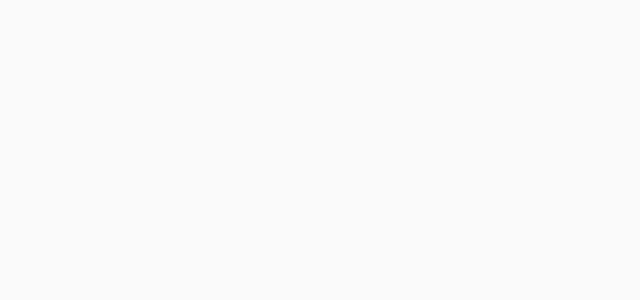
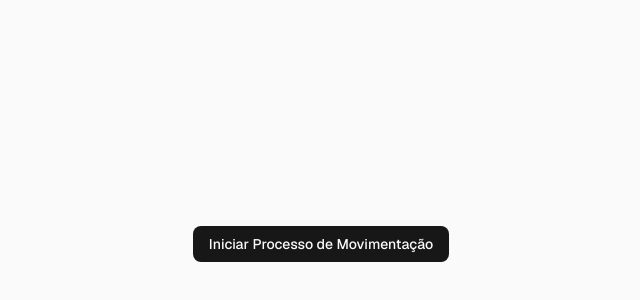
Before and after one commit to krlosrosa/movimentacao, a Next.js app: page / in a window 1280 px wide. Shown: the part 156-456 px from the top of the page, without its empty margins (319-959 px from the left). Built offline with nearby package versions, Linux system fonts and the light colour scheme.

Commit message:
first commit

```diff
--- a/src/app/page.tsx
+++ b/src/app/page.tsx
@@ -1,9 +1,19 @@
-import Image from "next/image";
+'use client';
+import { Button } from "@/_shared/_components/ui/button";
+import { useRouter } from "next/navigation";
 
 export default function Home() {
+  const router = useRouter();
+  const handleStartProcess = () => {
+    router.push('/demanda');
+  }
   return (
     <div className="flex min-h-screen items-center justify-center bg-zinc-50 font-sans dark:bg-black">
-
+      <div>
+        <Button onClick={handleStartProcess}>
+          Iniciar Processo de Movimentação
+        </Button>
+      </div>
     </div>
   );
 }
```
